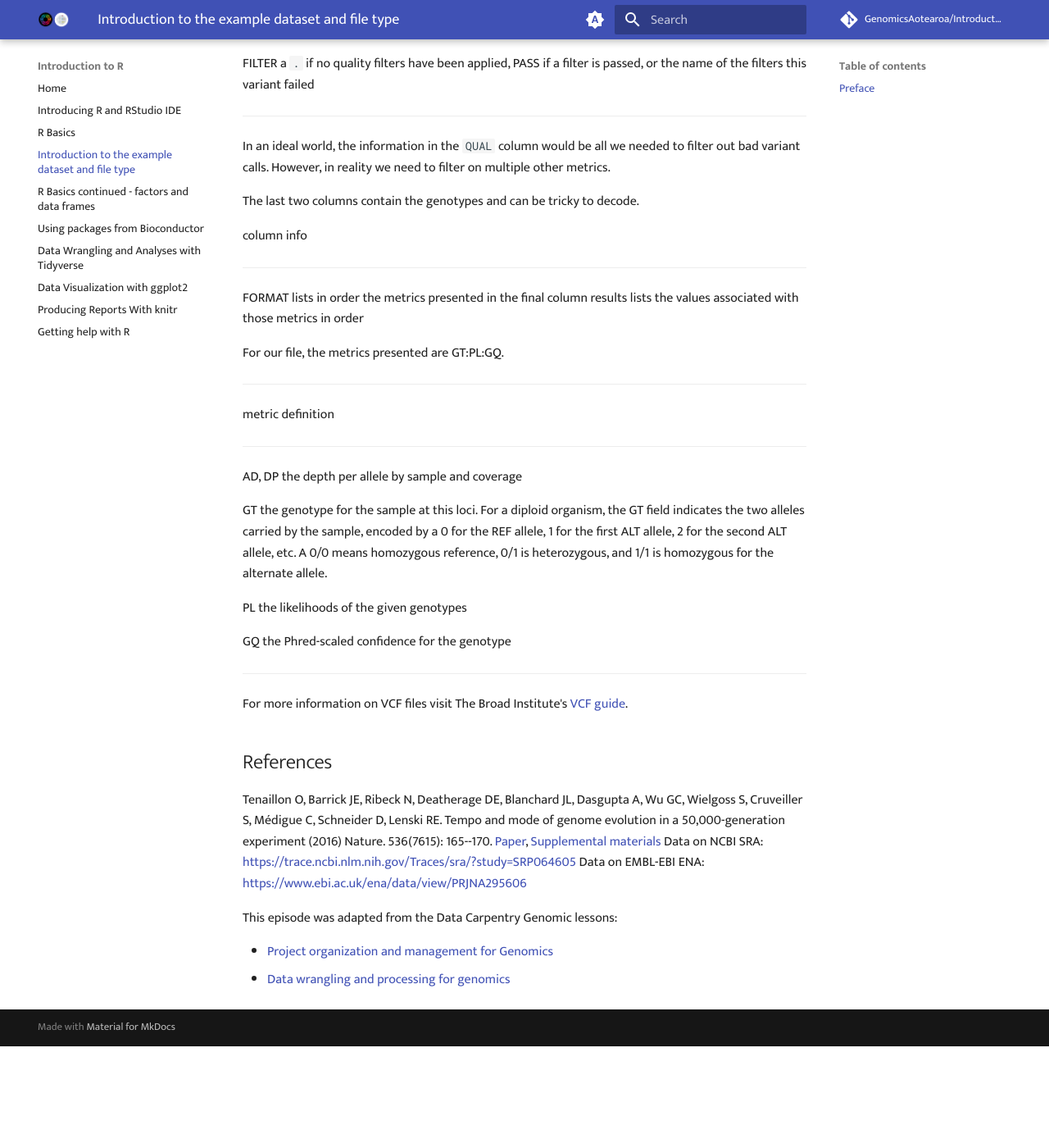
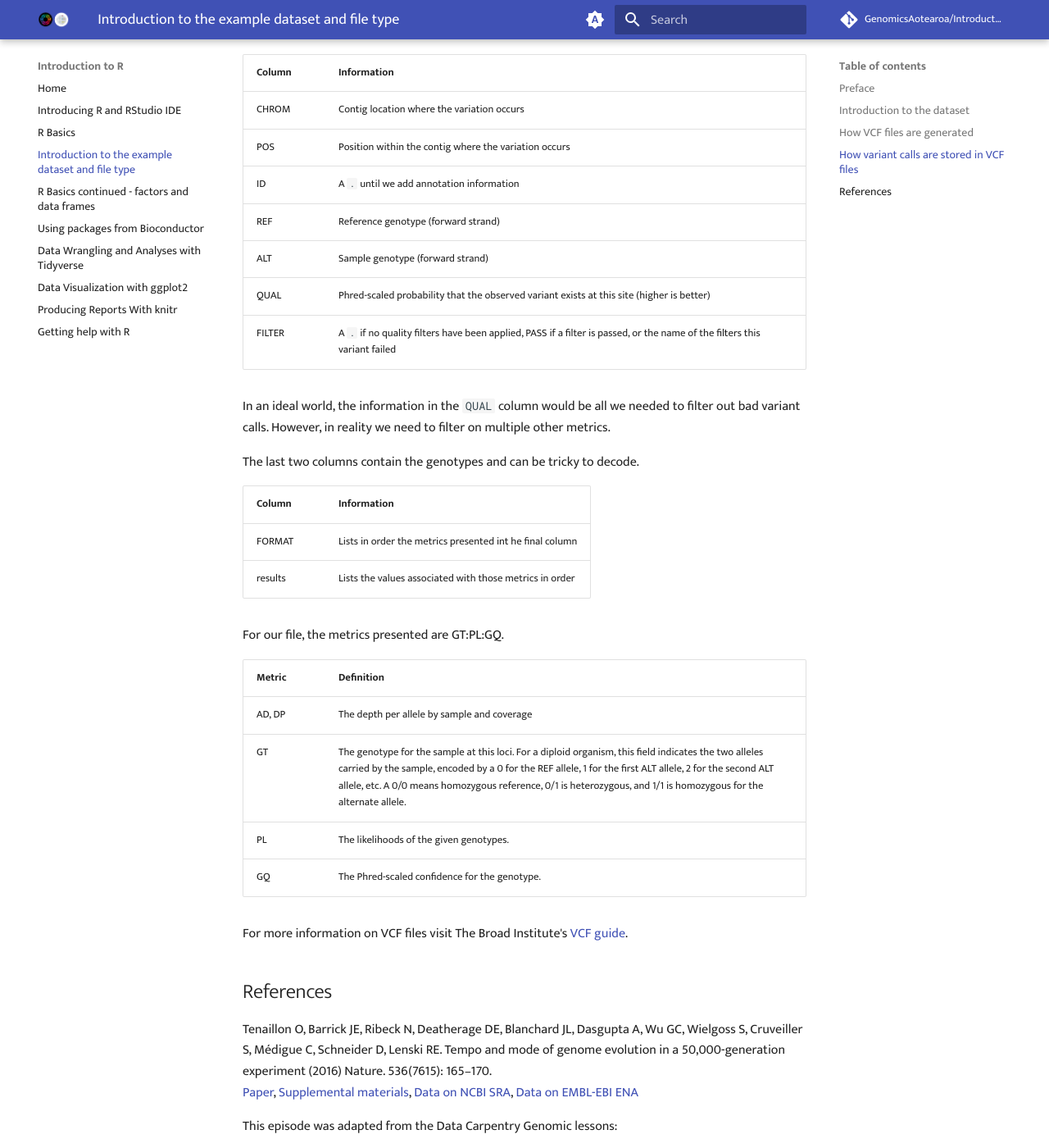
Before and after one commit to GenomicsAotearoa/Introduction-to-R, an MkDocs documentation site: the page built from docs/02-data-prelude.md, in a window 1280 px wide and 1400 px high, scrolled down 3758 px. Shown: the whole window at 82% size. Built offline with MkDocs 1.6.1 and Material for MkDocs 9.7.7, drawn with Linux system fonts in a browser that asks for light colours; comment, search, counter and statistics services are not loaded; before the commit the page ends 5034 px from its top, so only the background shows below that; some of the changed text lies outside the part shown.

Commit message:
Format data prelude

````diff
--- a/docs/02-data-prelude.md
+++ b/docs/02-data-prelude.md
@@ -2,18 +2,21 @@
 
 !!! info
 
-    keypoints:
-    - The dataset comes from a real world experiment in E. coli.
+    Keypoints:
+
+    - The dataset comes from a real world experiment in *E. coli*.
     - Publicly available FASTQ files can be downloaded from NCBI SRA.
     - Several steps are taken outside of R/RStudio to create VCF files from
       FASTQ files.
     - VCF files store variant calls in a special format.
 
-    objectives:
+    Objectives:
+
     - Know what the example dataset represents
     - Know the concepts of how VCF files are generated
 
-    questions:
+    Questions:
+
     - What data are we using in the lesson?
     - What are VCF files?
 
@@ -33,18 +36,19 @@
 
 This dataset was selected for several reasons, including:
 
--   Simple, but iconic NGS-problem: Examine a population where we want
+- Simple, but iconic NGS-problem: Examine a population where we want
     to characterize changes in sequence *a priori*
--   Dataset publicly available - in this case through the NCBI SRA
+- Dataset publicly available - in this case through the NCBI SRA
     (http://www.ncbi.nlm.nih.gov/sra)
 
-# Introduction to the dataset
+
+## Introduction to the dataset
 
 Microbes are ideal organisms for exploring 'Long-term Evolution
 Experiments' (LTEEs) - thousands of generations can be generated and
 stored in a way that would be virtually impossible for more complex
-eukaryotic systems. In [Tenaillon et al
-2016](https://www.ncbi.nlm.nih.gov/pmc/articles/PMC4988878/), 12
+eukaryotic systems. In [Tenaillon et al.
+(2016)](https://www.ncbi.nlm.nih.gov/pmc/articles/PMC4988878/), 12
 populations of *Escherichia coli* were propagated for more than 50,000
 generations in a glucose-limited minimal medium. This medium was
 supplemented with citrate which *E. coli* cannot metabolize in the
@@ -97,13 +97,12 @@
 in VCF files and at each step, specialized non-R based bioinformatics
 tools that are used:
 
-```{=html}
-<center>
-```
-`<img src="../fig/variant_calling_workflow.png" alt="variant calling workflow. Sequence reads (FASTQ files), Quality control (FASTQ files), Alignment to Genome (SAM/BAM files), Alignment cleanup (BAM file ready for variant calling), Variant Calling (VCF file)" style="width: 250px;"/>`{=html}
-```{=html}
-</center>
-```
+<figure markdown>
+  ![image](figures/variant_calling_workflow.png){ width="250" }
+  <figcaption>Variant calling workflow</figcaption>
+</figure>
+
+
 ## How variant calls are stored in VCF files
 
 VCF files contain variants that were called against a reference genome.
@@ -112,7 +111,7 @@
 records.
 
 Below you will see the header (which describes the format), the time and
-date the file was created, the version of bcftools that was used, the
+date the file was created, the version of `bcftools` that was used, the
 command line parameters used, and some additional information:
 
     ##fileformat=VCFv4.2
@@ -163,30 +162,15 @@
 The first few columns represent the information we have about a
 predicted variation.
 
-  -----------------------------------------------------------------------
-  column                        info
-  ----------------------------- -----------------------------------------
-  CHROM                         contig location where the variation
-                                occurs
-
-  POS                           position within the contig where the
-                                variation occurs
-
-  ID                            a `.` until we add annotation information
-
-  REF                           reference genotype (forward strand)
-
-  ALT                           sample genotype (forward strand)
-
-  QUAL                          Phred-scaled probability that the
-                                observed variant exists at this site
-                                (higher is better)
-
-  FILTER                        a `.` if no quality filters have been
-                                applied, PASS if a filter is passed, or
-                                the name of the filters this variant
-                                failed
-  -----------------------------------------------------------------------
+| Column | Information                                                                                                               |
+| ------ | ------------------------------------------------------------------------------------------------------------------------- |
+| CHROM  | Contig location where the variation occurs                                                                                |
+| POS    | Position within the contig where the variation occurs                                                                     |
+| ID     | A `.` until we add annotation information                                                                                 |
+| REF    | Reference genotype (forward strand)                                                                                       |
+| ALT    | Sample genotype (forward strand)                                                                                          |
+| QUAL   | Phred-scaled probability that the observed variant exists at this site (higher is better)                                 |
+| FILTER | A `.` if no quality filters have been applied, PASS if a filter is passed, or the name of the filters this variant failed |
 
 In an ideal world, the information in the `QUAL` column would be all we
 needed to filter out bad variant calls. However, in reality we need to
@@ -194,34 +178,19 @@
 
 The last two columns contain the genotypes and can be tricky to decode.
 
-  column    info
-  --------- ----------------------------------------------------------
-  FORMAT    lists in order the metrics presented in the final column
-  results   lists the values associated with those metrics in order
+| Column  | Information                                              |
+| ------- | -------------------------------------------------------- |
+| FORMAT  | Lists in order the metrics presented int he final column |
+| results | Lists the values associated with those metrics in order  |
 
 For our file, the metrics presented are GT:PL:GQ.
 
-  -----------------------------------------------------------------------
-  metric                        definition
-  ----------------------------- -----------------------------------------
-  AD, DP                        the depth per allele by sample and
-                                coverage
-
-  GT                            the genotype for the sample at this loci.
-                                For a diploid organism, the GT field
-                                indicates the two alleles carried by the
-                                sample, encoded by a 0 for the REF
-                                allele, 1 for the first ALT allele, 2 for
-                                the second ALT allele, etc. A 0/0 means
-                                homozygous reference, 0/1 is
-                                heterozygous, and 1/1 is homozygous for
-                                the alternate allele.
-
-  PL                            the likelihoods of the given genotypes
-
-  GQ                            the Phred-scaled confidence for the
-                                genotype
-  -----------------------------------------------------------------------
+| Metric | Definition                                                                                                                                                                                                                                                                                                                                   |
+| ------ | -------------------------------------------------------------------------------------------------------------------------------------------------------------------------------------------------------------------------------------------------------------------------------------------------------------------------------------------- |
+| AD, DP | The depth per allele by sample and coverage                                                                                                                                                                                                                                                                                                  |
+| GT     | The genotype for the sample at this loci. For a diploid organism, this field indicates the two alleles carried by the sample, encoded by a 0 for the REF allele, 1 for the first ALT allele, 2 for the second ALT allele, etc. A 0/0 means homozygous reference, 0/1 is heterozygous, and 1/1 is homozygous for the alternate allele. |
+| PL     | The likelihoods of the given genotypes.                                                                                                                                                                                                                                                                                                      |
+| GQ     | The Phred-scaled confidence for the genotype.                                                                                                                                                                                                                                                                                                |
 
 For more information on VCF files visit The Broad Institute's [VCF
 guide](https://gatk.broadinstitute.org/hc/en-us/articles/360035531692-VCF-Variant-Call-Format).
@@ -231,13 +200,11 @@
 Tenaillon O, Barrick JE, Ribeck N, Deatherage DE, Blanchard JL, Dasgupta
 A, Wu GC, Wielgoss S, Cruveiller S, Médigue C, Schneider D, Lenski RE.
 Tempo and mode of genome evolution in a 50,000-generation experiment
-(2016) Nature. 536(7615): 165--170.
+(2016) Nature. 536(7615): 165–170. <br>
 [Paper](https://www.ncbi.nlm.nih.gov/pmc/articles/PMC4988878/),
-[Supplemental
-materials](https://www.ncbi.nlm.nih.gov/pmc/articles/PMC4988878/#) Data
-on NCBI SRA:
-<https://trace.ncbi.nlm.nih.gov/Traces/sra/?study=SRP064605> Data on
-EMBL-EBI ENA: <https://www.ebi.ac.uk/ena/data/view/PRJNA295606>
+[Supplemental materials](https://www.ncbi.nlm.nih.gov/pmc/articles/PMC4988878/#),
+[Data on NCBI SRA](https://trace.ncbi.nlm.nih.gov/Traces/sra/?study=SRP064605),
+[Data on EMBL-EBI ENA](https://www.ebi.ac.uk/ena/data/view/PRJNA295606)
 
 This episode was adapted from the Data Carpentry Genomic lessons:
 
````
Also changed, not shown: other parts of docs/02-data-prelude.md (+7 -11 lines).
